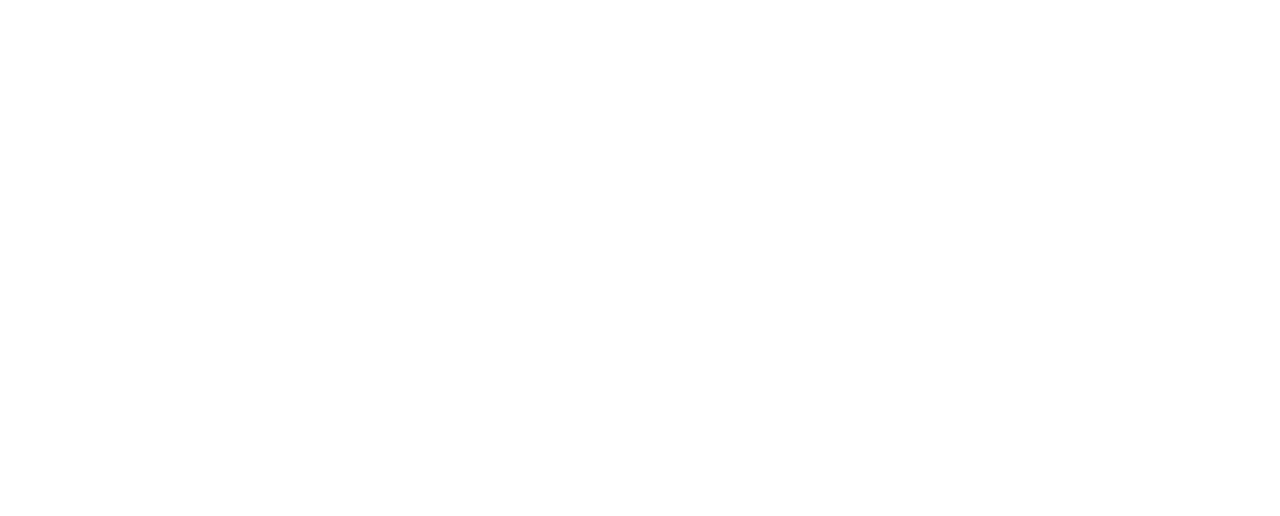
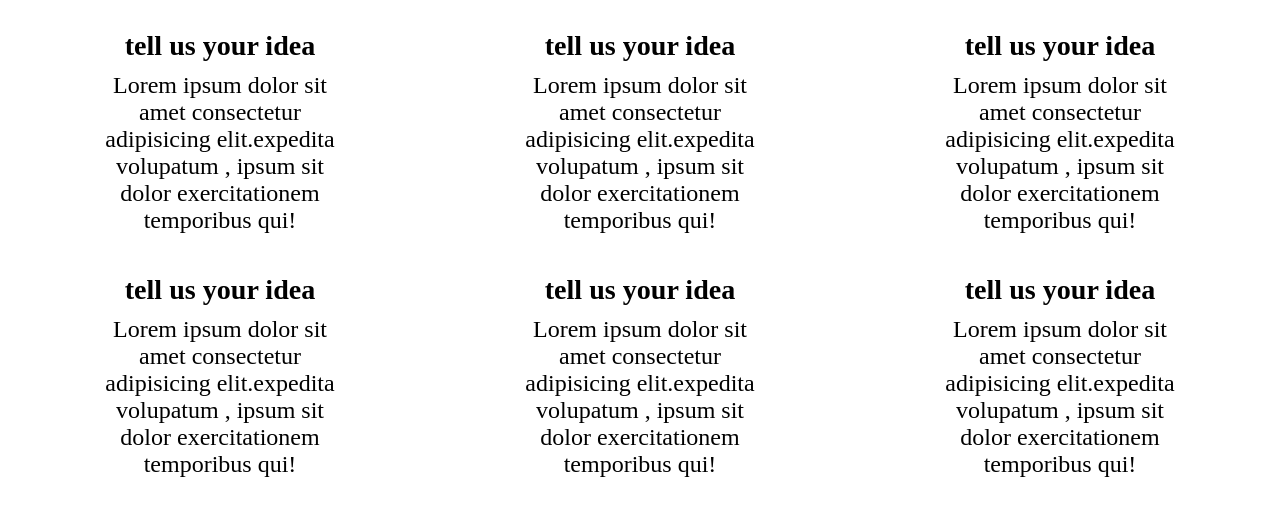
Before and after one commit to C5-HussamAlkhalaileh/HTML_Slicing, a plain HTML site: page 07-services2/index.html in a window 1280 px wide. Drawn offline with Linux system fonts and the light colour scheme.

Commit message:
add strucure and styles

```diff
--- a/07-services2/index.html
+++ b/07-services2/index.html
@@ -1,12 +1,43 @@
 <!DOCTYPE html>
 <html lang="en">
-<head>
-    <meta charset="UTF-8">
-    <meta http-equiv="X-UA-Compatible" content="IE=edge">
-    <meta name="viewport" content="width=device-width, initial-scale=1.0">
-    <title>07-services</title>
-</head>
-<body>
+  <head>
+    <meta charset="UTF-8" />
+    <meta http-equiv="X-UA-Compatible" content="IE=edge" />
+    <meta name="viewport" content="width=device-width, initial-scale=1.0" />
+    <title>07-services2</title>
+    <link rel="stylesheet" href="style.css" />
+  </head>
+  <body>
+    <div class="div-continer">
+      <div class="div-title"></div>
+      <div class="grid-container">
+        <div><h3>tell us your idea</h3>
+            <p>Lorem ipsum dolor sit amet consectetur adipisicing elit.expedita volupatum , ipsum sit dolor exercitationem temporibus qui!</p></div>
+        <div><h3>tell us your idea</h3>
+            <p>Lorem ipsum dolor sit amet consectetur adipisicing elit.expedita volupatum , ipsum sit dolor exercitationem temporibus qui!</p></div>
+        <div><h3>tell us your idea</h3>
+            <p>Lorem ipsum dolor sit amet consectetur adipisicing elit.expedita volupatum , ipsum sit dolor exercitationem temporibus qui!</p></div>
+        <div><h3>tell us your idea</h3>
+            <p>Lorem ipsum dolor sit amet consectetur adipisicing elit.expedita volupatum , ipsum sit dolor exercitationem temporibus qui!</p></div>
+        <div><h3>tell us your idea</h3>
+            <p>Lorem ipsum dolor sit amet consectetur adipisicing elit.expedita volupatum , ipsum sit dolor exercitationem temporibus qui!</p></div>
+        <div><h3>tell us your idea</h3>
+            <p>Lorem ipsum dolor sit amet consectetur adipisicing elit.expedita volupatum , ipsum sit dolor exercitationem temporibus qui!</p></div>
 
-</body>
+      </div>
+
+    </div>
+  </body>
 </html>
+      <!--<div class="grid-container">
+        <div>
+
+               <h3>tell us your idea</h3>
+               <p>Lorem ipsum dolor sit amet consectetur adipisicing elit.expedita volupatum , ipsum sit dolor exercitationem temporibus qui!</p>
+        <div>Two</div>
+        <div>Three</div>
+        <div>Four</div>
+        <div>Five</div>
+        <div>six</div>
+      </div>
+      </div>-->
--- a/07-services2/style.css
+++ b/07-services2/style.css
@@ -0,0 +1,25 @@
+* {
+  padding: 0px;
+  margin: 0px;
+  box-sizing: border-box;
+}
+.grid-container {
+  display: grid;
+  grid-template-columns: 1fr 1fr 1fr;
+  padding: 10px;
+}
+.grid-container>div:hover{
+  background-color: #dddddd;
+}
+h3 {
+  margin-bottom: 10px;
+  font-weight: bold;
+}
+.grid-container > div {
+  background-color: rgba(255, 255, 255, 0.8);
+  text-align: center;
+  padding: 20px 0;
+  font-size: 24px;
+  margin-left: 80px;
+  margin-right: 80px;
+}
```
